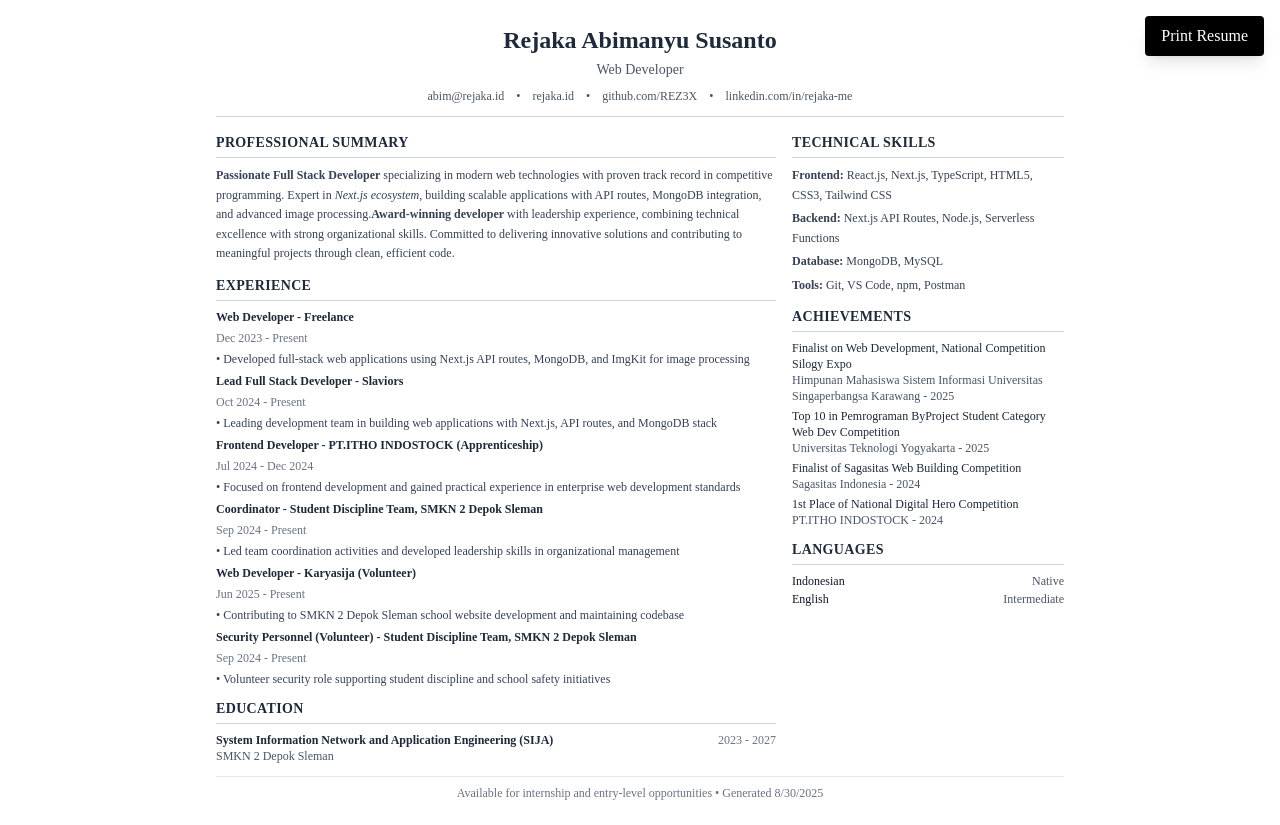
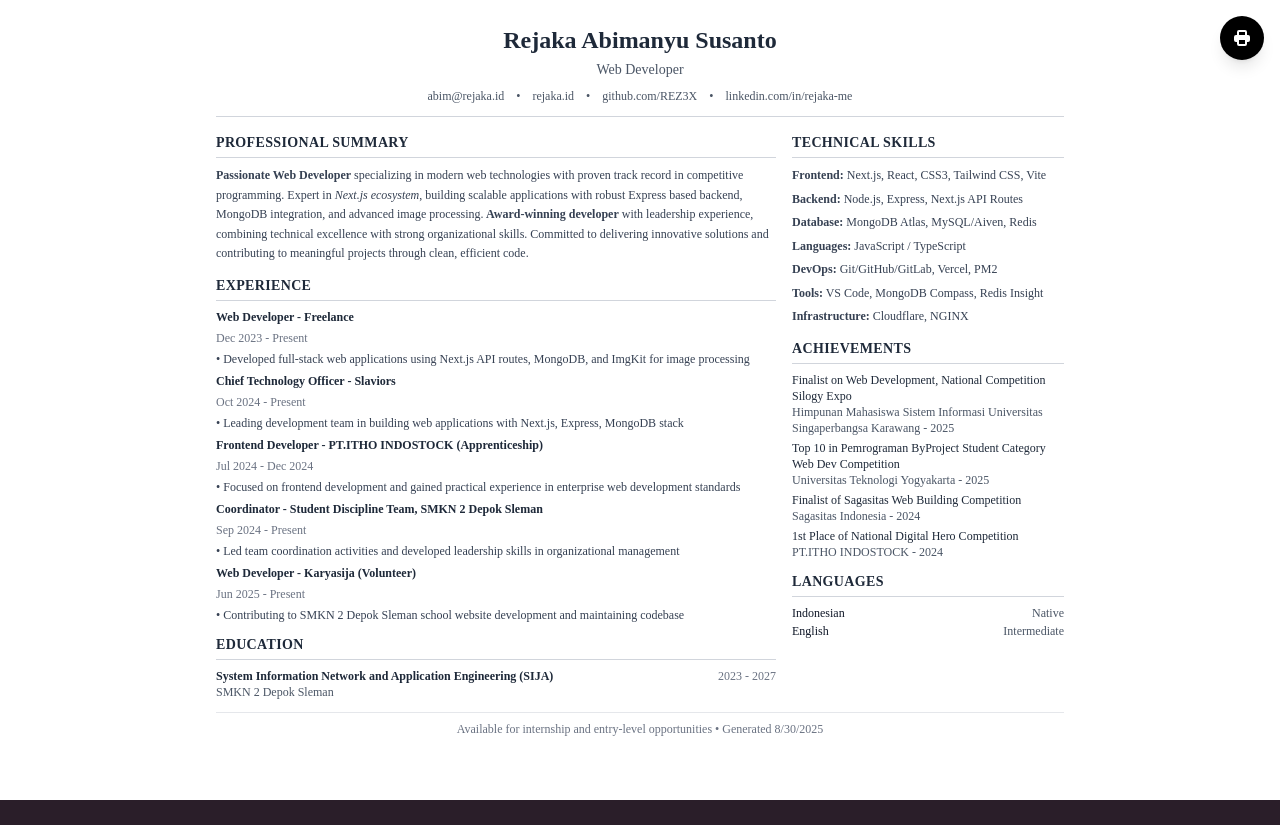
Before and after one commit to REZ3X/portfolio-rejaka-main, a Next.js app: page /resume in a window 1280 px wide. After the commit the page ends 800 px from the top, so only its background shows below. Built offline with nearby package versions, Linux system fonts and the light colour scheme; no server answers.

Commit message:
feat(resume): enhance print functionality and update role titles in resume

```diff
--- a/src/app/layout.tsx
+++ b/src/app/layout.tsx
@@ -138,11 +138,6 @@ export const metadata: Metadata = {
     "API security implementation",
     "responsive design principles",
   ],
-    other: {
-    "ads-loading-strategy": "content-first",
-    "content-type": "portfolio",
-    "content-status": "complete"
-  },
   authors: [
     {
       name: "Rejaka Abimanyu Susanto",
@@ -264,6 +259,9 @@ export const metadata: Metadata = {
     "msapplication-tap-highlight": "no",
     "theme-color": "#2e1e2e",
     "color-scheme": "dark light",
+    "ads-loading-strategy": "content-first",
+    "content-type": "portfolio",
+    "content-status": "complete"
   },
 };
 
--- a/src/app/resume/page.tsx
+++ b/src/app/resume/page.tsx
@@ -1,5 +1,6 @@
 "use client";
 import React, { useState, useEffect } from "react";
+import { HiPrinter } from "react-icons/hi";
 
 const ResumePage: React.FC = () => {
   const [currentDate, setCurrentDate] = useState<string>("");
@@ -18,9 +19,11 @@ const ResumePage: React.FC = () => {
         <div className="print:hidden fixed top-4 right-4 z-10">
           <button
             onClick={handlePrint}
-            className="bg-black hover:bg-gray-800 text-white px-4 py-2 rounded font-medium shadow-lg transition-colors"
+            className="bg-black hover:bg-gray-800 text-white p-3 rounded-full font-medium shadow-lg transition-colors flex items-center justify-center"
+            title="Print Resume"
+            aria-label="Print Resume"
           >
-            Print Resume
+            <HiPrinter className="w-5 h-5" />
           </button>
         </div>
 
@@ -74,12 +77,12 @@ const ResumePage: React.FC = () => {
                   Professional Summary
                 </h2>
                 <p className="text-gray-700 text-xs leading-relaxed">
-                  <strong>Passionate Full Stack Developer</strong> specializing
+                  <strong>Passionate Web Developer</strong> specializing
                   in modern web technologies with proven track record in
                   competitive programming. Expert in <em>Next.js ecosystem</em>,
-                  building scalable applications with API routes, MongoDB
+                  building scalable applications with robust Express based backend, MongoDB
                   integration, and advanced image processing.
-                  <strong>Award-winning developer</strong> with leadership
+                  {""}<strong> Award-winning developer</strong> with leadership
                   experience, combining technical excellence with strong
                   organizational skills. Committed to delivering innovative
                   solutions and contributing to meaningful projects through
@@ -113,7 +116,7 @@ const ResumePage: React.FC = () => {
                     <div className="flex justify-between items-start">
                       <div>
                         <h3 className="font-semibold text-gray-800 text-xs">
-                          Lead Full Stack Developer - Slaviors
+                          Chief Technology Officer - Slaviors
                         </h3>
                         <span className="text-xs text-gray-500">
                           Oct 2024 - Present
@@ -122,7 +125,7 @@ const ResumePage: React.FC = () => {
                     </div>
                     <p className="text-gray-700 text-xs mt-0.5">
                       • Leading development team in building web applications
-                      with Next.js, API routes, and MongoDB stack
+                      with Next.js, Express, MongoDB stack
                     </p>
                   </div>
 
@@ -179,23 +182,6 @@ const ResumePage: React.FC = () => {
                     </p>
                   </div>
 
-                  <div>
-                    <div className="flex justify-between items-start">
-                      <div>
-                        <h3 className="font-semibold text-gray-800 text-xs">
-                          Security Personnel (Volunteer) - Student Discipline
-                          Team, SMKN 2 Depok Sleman
-                        </h3>
-                        <span className="text-xs text-gray-500">
-                          Sep 2024 - Present
-                        </span>
-                      </div>
-                    </div>
-                    <p className="text-gray-700 text-xs mt-0.5">
-                      • Volunteer security role supporting student discipline
-                      and school safety initiatives
-                    </p>
-                  </div>
                 </div>
               </section>
 
@@ -223,18 +209,28 @@ const ResumePage: React.FC = () => {
                 </h2>
                 <div className="text-xs text-gray-700 leading-relaxed">
                   <p className="mb-1">
-                    <strong>Frontend:</strong> React.js, Next.js, TypeScript,
-                    HTML5, CSS3, Tailwind CSS
+                    <strong>Frontend:</strong> Next.js, React, CSS3, Tailwind
+                    CSS, Vite
                   </p>
                   <p className="mb-1">
-                    <strong>Backend:</strong> Next.js API Routes, Node.js,
-                    Serverless Functions
+                    <strong>Backend:</strong> Node.js, Express, Next.js API
+                    Routes
                   </p>
                   <p className="mb-1">
-                    <strong>Database:</strong> MongoDB, MySQL
+                    <strong>Database:</strong> MongoDB Atlas, MySQL/Aiven, Redis
+                  </p>
+                  <p className="mb-1">
+                    <strong>Languages:</strong> JavaScript / TypeScript
+                  </p>
+                  <p className="mb-1">
+                    <strong>DevOps:</strong> Git/GitHub/GitLab, Vercel, PM2
+                  </p>
+                  <p className="mb-1">
+                    <strong>Tools:</strong> VS Code, MongoDB Compass, Redis
+                    Insight
                   </p>
                   <p>
-                    <strong>Tools:</strong> Git, VS Code, npm, Postman
+                    <strong>Infrastructure:</strong> Cloudflare, NGINX
                   </p>
                 </div>
               </section>
```
